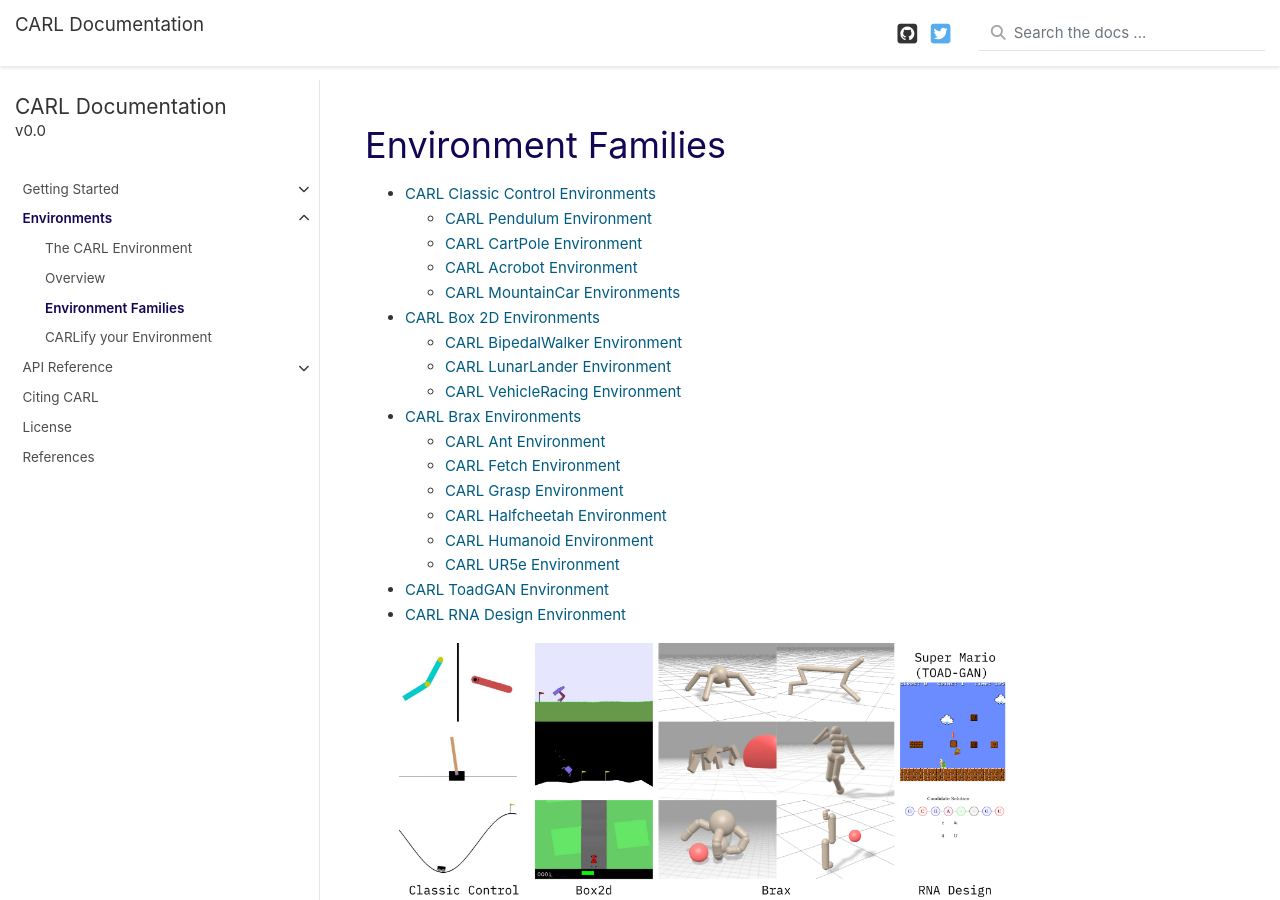
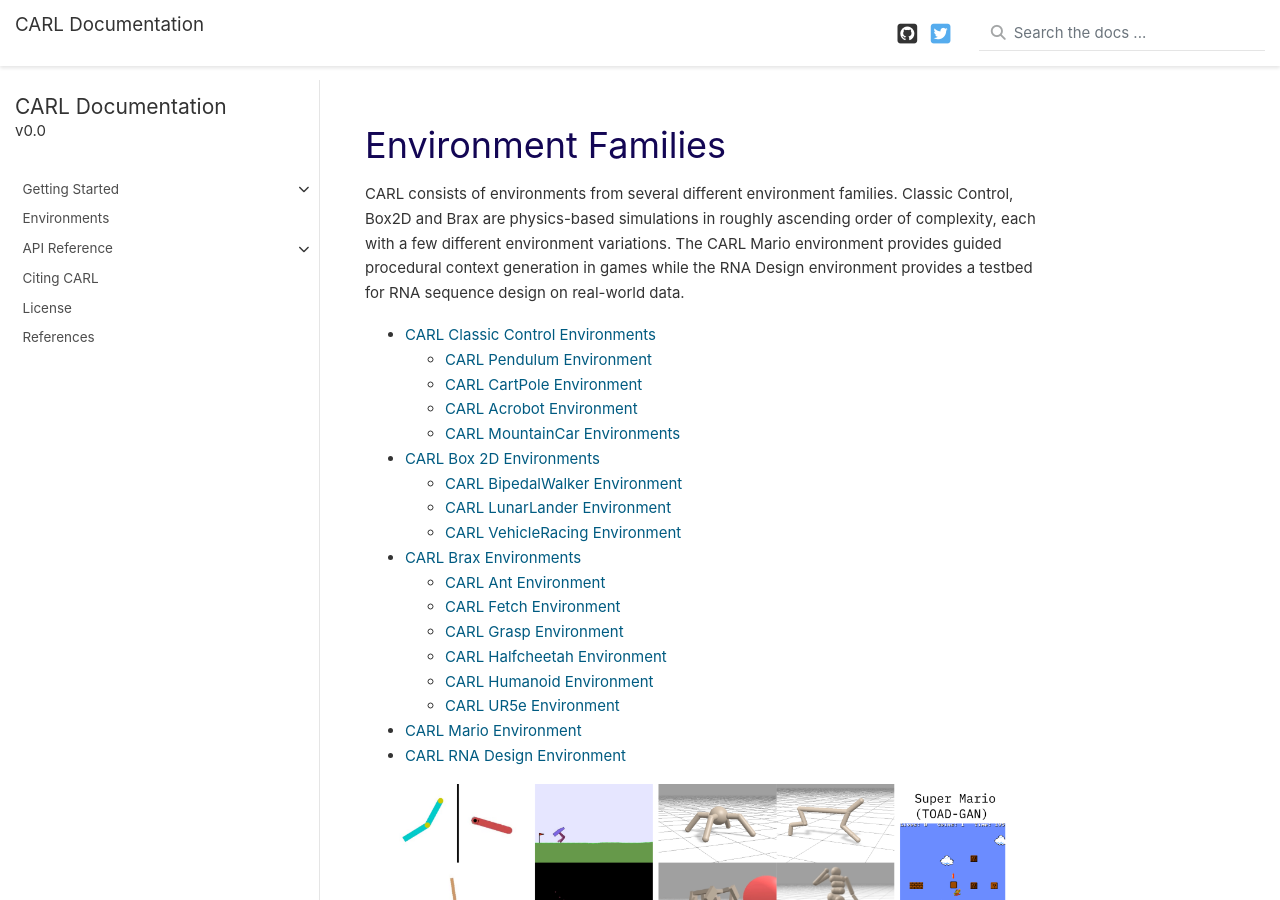
Before and after one commit to automl/CARL, a Sphinx documentation site: the page built from docs/source/environments/environment_families/index.rst, in a window 1280 px wide and 900 px high. Built offline with Sphinx 7.4.7, drawn with Linux system fonts in a browser that asks for light colours; nearby versions of some CDN libraries; library files that are not in the unit come from our copies; pages that are not in the unit, such as notebooks, are missing from menus; some of the changed text lies outside the part shown.

Commit message:
Index page updates

```diff
--- a/docs/source/environments/environment_families/index.rst
+++ b/docs/source/environments/environment_families/index.rst
@@ -1,5 +1,11 @@
 Environment Families
 ====================
+CARL consists of environments from several different environment families.
+Classic Control, Box2D and Brax are physics-based simulations in roughly ascending
+order of complexity, each with a few different environment variations.
+The CARL Mario environment provides guided procedural context generation in games
+while the RNA Design environment provides a testbed for RNA sequence design on
+real-world data.
 
 .. toctree::
     :maxdepth: 2
--- a/docs/source/environments/environment_families/toad_gan.rst
+++ b/docs/source/environments/environment_families/toad_gan.rst
@@ -1,4 +1,4 @@
-CARL ToadGAN Environment
+CARL Mario Environment
 ========================
 
 .. image:: ../data/screenshots/supermario.png
--- a/docs/source/environments/index.rst
+++ b/docs/source/environments/index.rst
@@ -1,6 +1,7 @@
 Environments
 ===============
-
+Here you'll find basic information on how to work with context as well as an
+overview of all CARL environments and their context features.
 .. toctree::
     :maxdepth: 2
 
```
